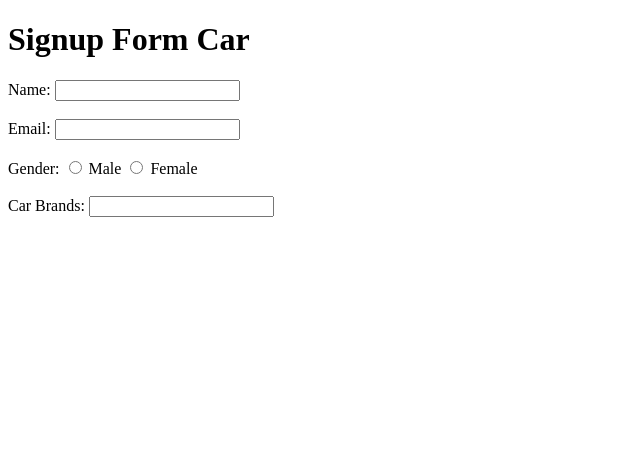
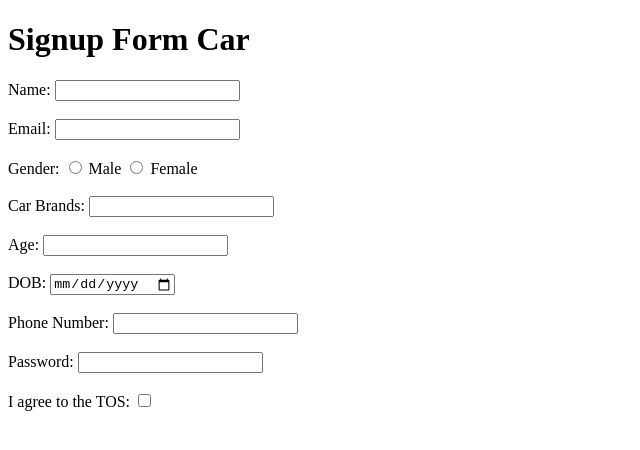
Before and after one commit to acciojob/signup-form-car-Ankita-shrivastav, a website: page main.html in a window 1280 px wide. Shown: the whole page, without its empty margins (0-640 px from the left). Drawn offline with Linux system fonts and the light colour scheme.

Commit message:
created a submission

```diff
--- a/main.html
+++ b/main.html
@@ -25,6 +25,21 @@
 		<label for="Car Brands">Car Brands:</label>
 		<input type="Email" id="email" name="email" required placheholder="Email"><br><br>
 
+		<label for="Age">Age:</label>
+		<input type="Age" id="age" name="age" required placheholder="age"><br><br>
+
+		<label for="DOB">DOB:</label>
+		<input type="Date" id="dob" name="dob" required><br><br>
+
+	    <label for="Phone Number">Phone Number:</label>
+		<input type="Tel" id="tel" name="Phone Number" placheholder="xxx-xxx-xxxx"><br><br>
+
+		<label for="Password">Password:</label>
+		<input type="Password" id="password" name="Password" required placheholder="Password"><br><br>
+
+		<label for="I agree to the TOS">I agree to the TOS:</label>
+		<input type="Checkbox" id="tos" name="I agree to the TOS" required><br><br>
+
 
 	</form>
     <script type="text/javascript" src="./script.js">
```
